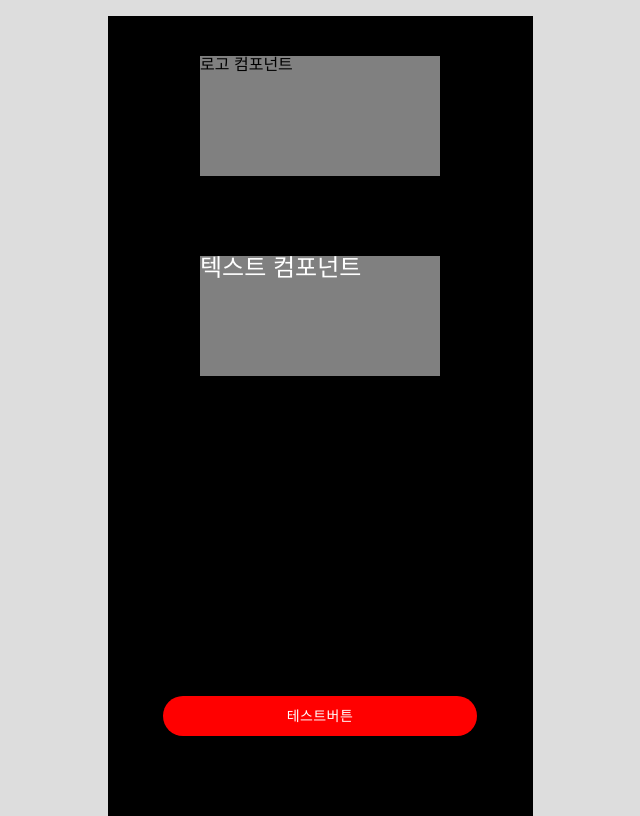
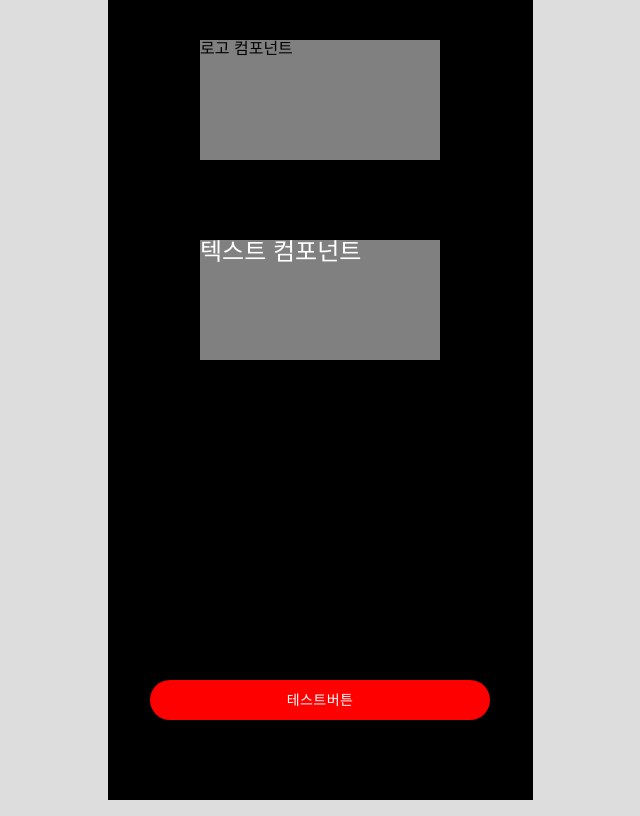
Before and after one commit to prgrms-web-devcourse/Team_DOKEV_GOLDDDUCK_FE, a Next.js app: page /Login in a window 1280 px wide. Shown: the whole page, without its empty margins (320-960 px from the left). Built offline with nearby package versions, Linux system fonts and the light colour scheme.

Commit message:
chore: CSS 수정 및 파일명 소문자 변경

```diff
--- a/pages/Login.tsx
+++ b/pages/Login.tsx
@@ -1,9 +1,9 @@
 import MUIButton from '@components/MUIButton'
 import styled from '@emotion/styled'
-import { DEFAULT_MARGIN, FONT_SIZES } from '@utils/constants/sizes'
+import { FONT_SIZES } from '@utils/constants/sizes'
 import { COLORS } from '@utils/constants/colors'
 
-const Login = () => {
+const login = () => {
   const onButtonClick = () => {
     alert('안녕')
   }
@@ -32,9 +32,8 @@ const Login = () => {
 }
 
 const LoginContainer = styled.div`
-  width: calc(100%-32px);
+  width: 100%;
   height: 100%;
-  margin: ${DEFAULT_MARGIN};
   display: flex;
   flex-direction: column;
   justify-content: center;
@@ -60,4 +59,4 @@ const Text = styled.text`
   top: 240px;
 `
 
-export default Login
+export default login
```
